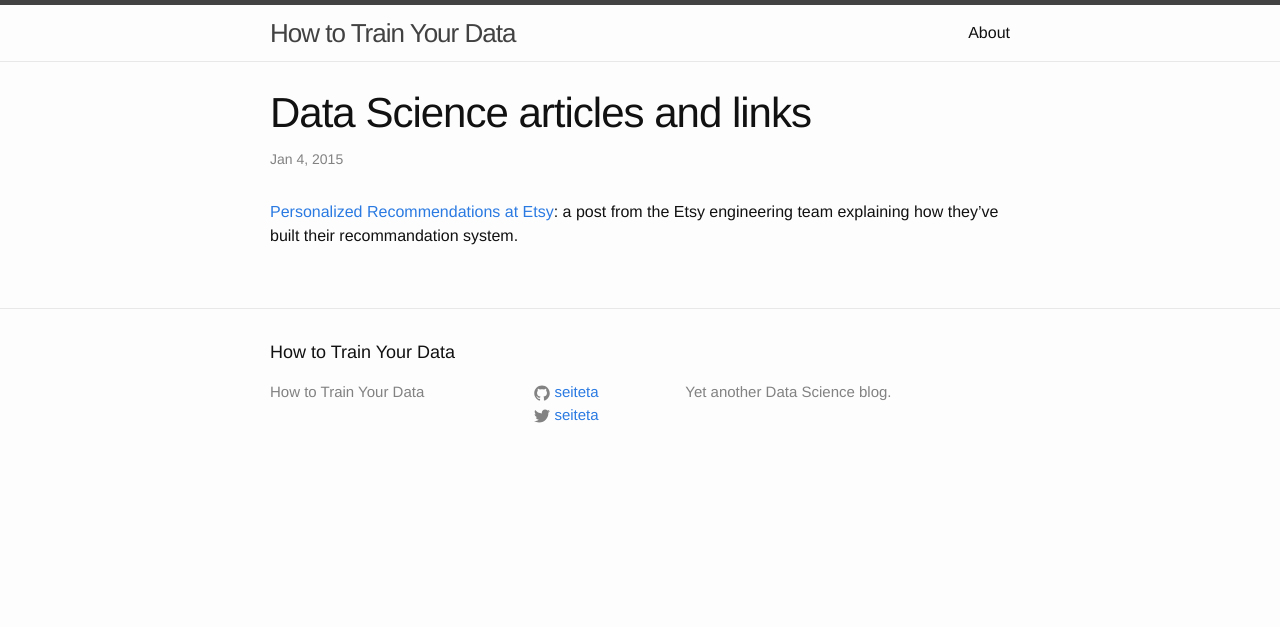
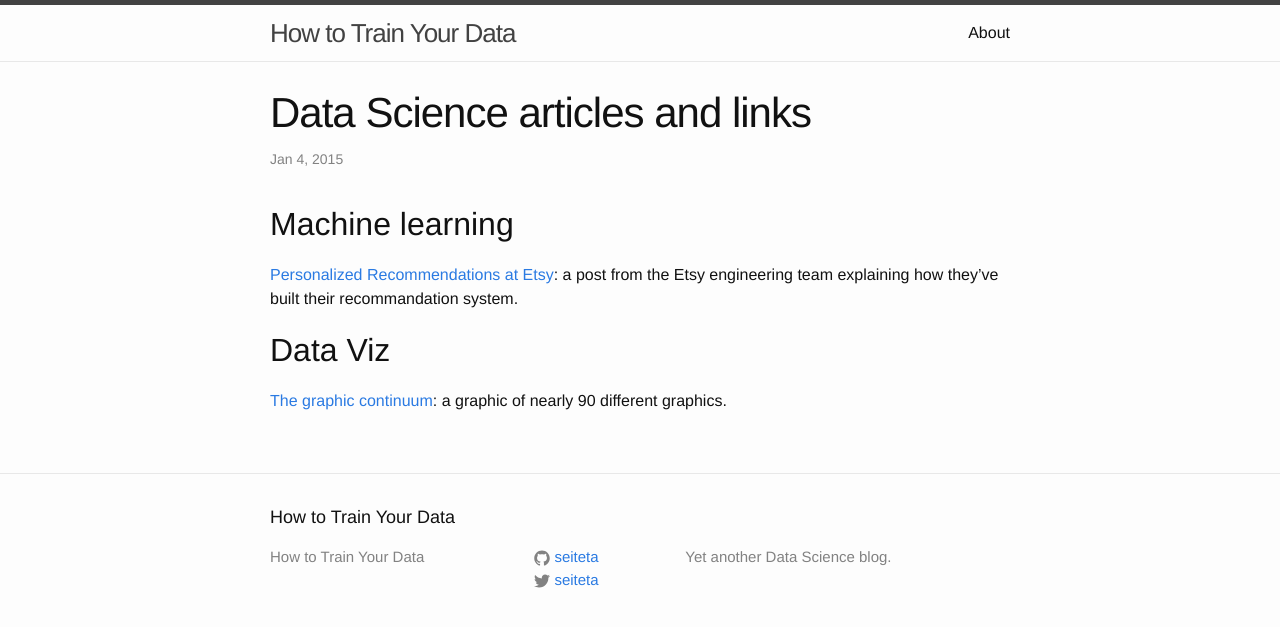
Before and after one commit to seiteta/seiteta.github.io_old, a Jekyll site: the page built from _posts/2015-01-04-articles.md, in a window 1280 px wide. Shown: the top 627 px of the page. Built offline with Jekyll 4.4.1, drawn with Linux system fonts in a browser that asks for light colours.

Commit message:
Update 2015-01-04-articles.md

```diff
--- a/_posts/2015-01-04-articles.md
+++ b/_posts/2015-01-04-articles.md
@@ -5,4 +5,8 @@ title: Data Science articles and links
 tags: links
 ---
 
+## Machine learning
 [Personalized Recommendations at Etsy](https://codeascraft.com/2014/11/17/personalized-recommendations-at-etsy/): a post from the Etsy engineering team explaining how they've built their recommandation system.
+
+## Data Viz
+[The graphic continuum](http://thumbnails-visually.netdna-ssl.com/the-graphic-continuum_5429904a31995.jpg): a graphic of nearly 90 different graphics.
```
